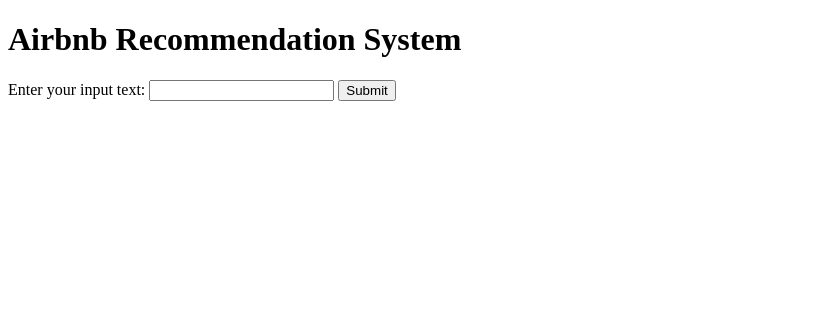
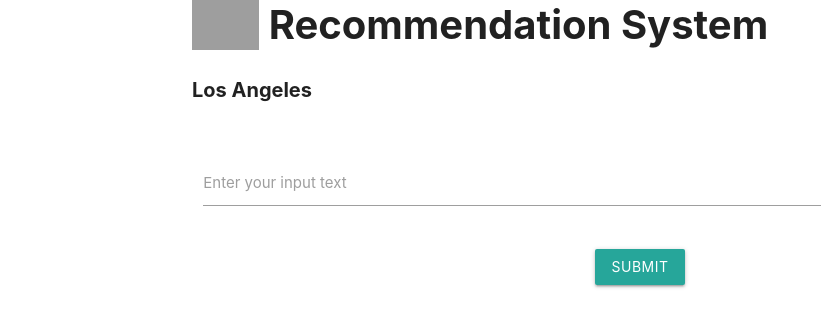
Before and after one commit to vinaykumarraparthi001/Product-Recommendation-system, a Flask app: page / in a window 1280 px wide. Shown: the top 327 px of the page, without its empty margins (0-821 px from the left). Run offline with Flask 3, Linux system fonts and the light colour scheme; parts of the project's set-up code (start-up, migrations or seed data) failed here and were passed over; grey boxes are pictures that could not be loaded.

Commit message:
index.html
improved UI on index page

```diff
--- a/Product Recommendation System/templates/index.html
+++ b/Product Recommendation System/templates/index.html
@@ -1,14 +1,50 @@
 <!doctype html>
-<html>
+<html lang="en">
   <head>
-    <title>Airbnb Recommendation System</title>
+    <meta charset="utf-8">
+    <meta name="viewport" content="width=device-width, initial-scale=1.0">
+    <title>Airbnb Recommendation System - Los Angeles</title>
+    <link rel="stylesheet" href="https://cdnjs.cloudflare.com/ajax/libs/materialize/1.0.0/css/materialize.min.css">
+    <style>
+      #logo {
+        height: 50px;
+        margin-right: 10px;
+      }
+      h1 {
+        font-size: 40px;
+        font-weight: bold;
+        margin-top: 0;
+        display: flex;
+        align-items: center;
+      }
+      .subtitle {
+        font-size: 20px;
+        font-weight: bold;
+        margin-bottom: 40px;
+      }
+    </style>
   </head>
   <body>
-    <h1>Airbnb Recommendation System</h1>
-    <form method="POST" action="/recommend">
-      <label for="text">Enter your input text:</label>
-      <input type="text" name="text" id="text">
-      <input type="submit" value="Submit">
-    </form>
+    <div class="container">
+      <h1>
+        <img src="https://upload.wikimedia.org/wikipedia/commons/thumb/6/69/Airbnb_Logo_B%C3%A9lo.svg/1280px-Airbnb_Logo_B%C3%A9lo.svg.png" alt="Airbnb Logo" id="logo">
+        Recommendation System
+      </h1>
+      <p class="subtitle" style="text-align: justify;">Los Angeles</p>
+      <div class="row">
+        <form class="col s12" method="POST" action="/recommend">
+          <div class="row">
+            <div class="input-field col s12">
+              <input id="text" type="text" name="text" class="validate">
+              <label for="text">Enter your input text</label>
+            </div>
+          </div>
+          <div class="center-align">
+            <button class="btn waves-effect waves-light" type="submit" name="action">Submit</button>
+          </div>
+        </form>
+      </div>
+    </div>
+    <script src="https://cdnjs.cloudflare.com/ajax/libs/materialize/1.0.0/js/materialize.min.js"></script>
   </body>
 </html>
```
